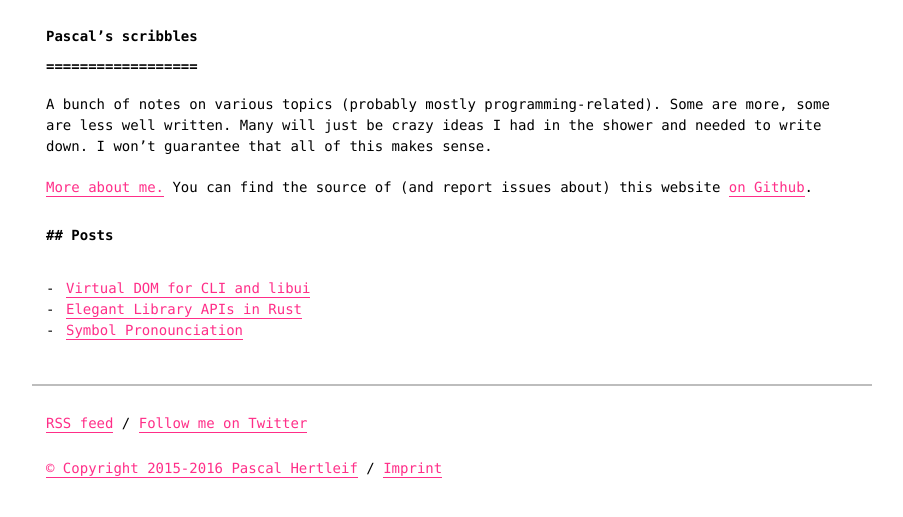
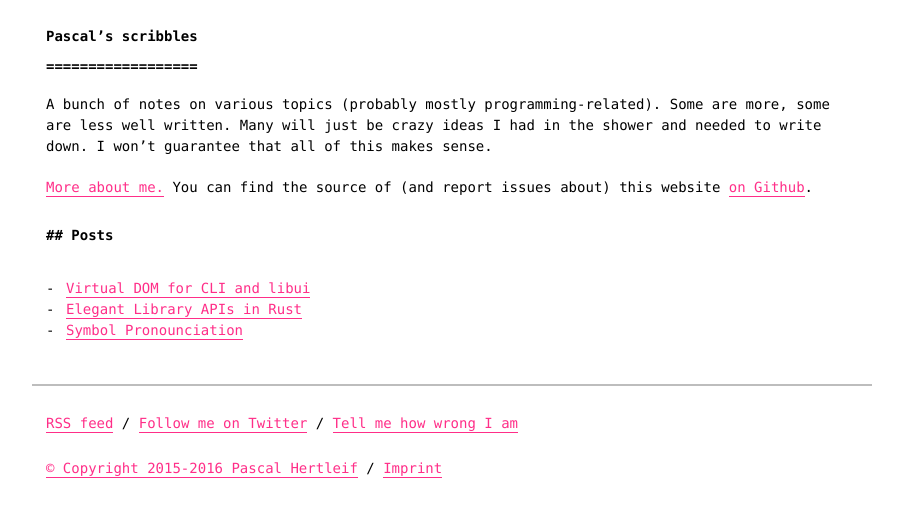
Before and after one commit to killercup/scribbles, a Jekyll site: the page built from README.md, in a window 1280 px wide. Shown: the top 517 px of the page, without its empty margins (188-1091 px from the left). Built offline with Jekyll 4.4.1, drawn with Linux system fonts in a browser that asks for light colours.

Commit message:
Add feedback URL

```diff
--- a/_config.yml
+++ b/_config.yml
@@ -8,6 +8,7 @@ author:
   github: killercup
 imprint_url: https://pascalhertleif.de/impressum/
 license_url: https://creativecommons.org/licenses/by-nc/4.0/
+feedback_url: https://github.com/killercup/scribbles/issues
 
 # Posts
 permalink: "/:title.html"
--- a/_layouts/default.html
+++ b/_layouts/default.html
@@ -14,6 +14,8 @@
       <a href="{{ "/feed.xml" | prepend: site.baseurl }}">RSS feed</a>
       /
       <a href="https://twitter.com/{{site.author.twitter}}">Follow me on Twitter</a>
+      /
+      <a href="{{site.feedback_url}}">Tell me how wrong I am</a>
     </p>
     <p>
       <a href="{{site.license_url}}" rel="license">&copy; Copyright 2015-{{ site.time | date:"%Y" }} {{site.author.name}}</a>
```
